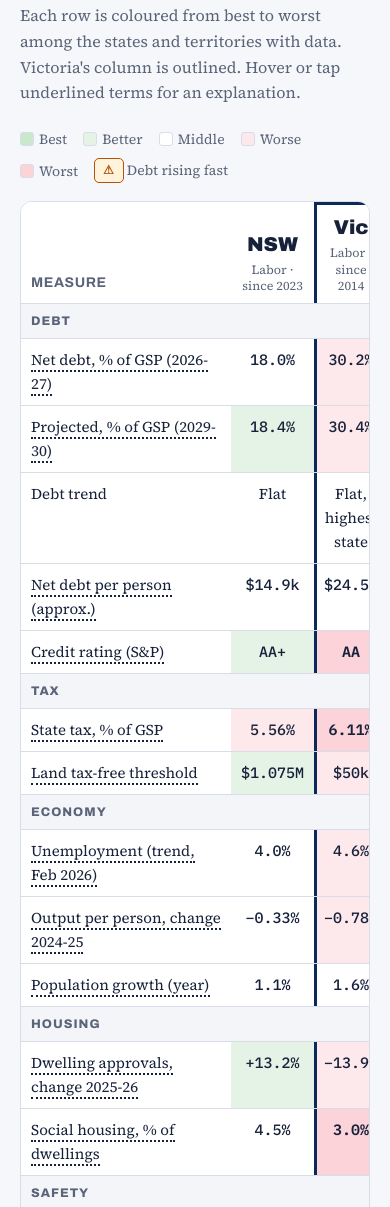
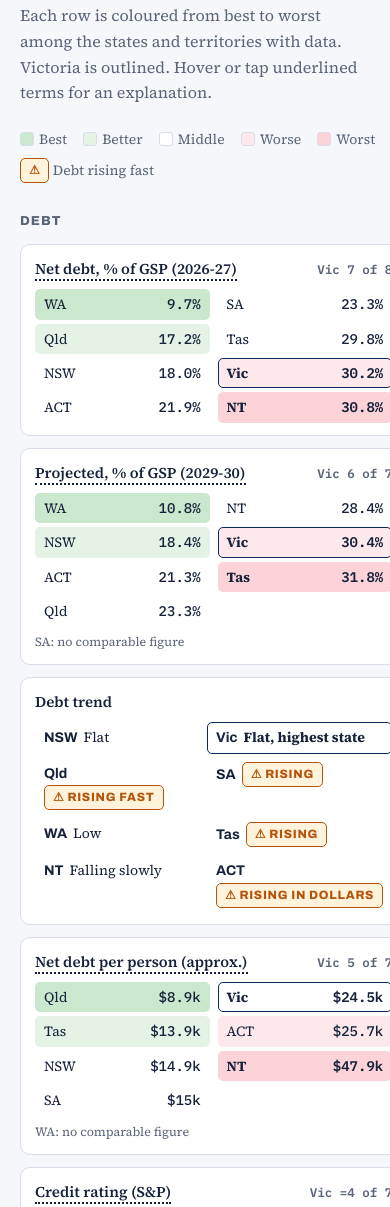
Before and after one commit to BrianK1080/government_performance, a plain HTML site: page index.html in a window 390 px wide. Shown: the part 3752-4959 px from the top of the page. Drawn offline with Linux system fonts and the light colour scheme.

Commit message:
Phone version of the state-by-state table
Co-Authored-By: Claude Opus 5.5 <noreply@anthropic.com>
Claude-Session: https://claude.ai/code/session_01CYyEJVPYpgBqWodcV4my6N

```diff
--- a/index.html
+++ b/index.html
@@ -163,6 +163,22 @@ table.matrix .c-worst{background:var(--bad-soft);font-weight:700}
 table.matrix .vcol{box-shadow:inset 3px 0 0 var(--navy),inset -3px 0 0 var(--navy)}
 table.matrix thead .vcol{box-shadow:inset 3px 0 0 var(--navy),inset -3px 0 0 var(--navy),inset 0 3px 0 var(--navy)}
 table.matrix td.rank{font-family:var(--mono);font-size:13px;white-space:nowrap}
+.mstack{display:none}
+@media (max-width:700px){.matrix-wrap{display:none}.mstack{display:grid;gap:12px}}
+.mstack h4{font-family:var(--display);font-weight:800;text-transform:uppercase;font-size:13px;letter-spacing:.08em;color:var(--muted);margin:10px 0 0}
+.mm{background:var(--card);border:1px solid var(--rule);border-radius:10px;padding:12px 14px}
+.mm-h{display:flex;justify-content:space-between;gap:10px;align-items:baseline;font-size:15px;font-weight:600;margin-bottom:8px}
+.mm-r{font-family:var(--mono);font-size:12.5px;white-space:nowrap;color:var(--muted)}
+.mm-l{list-style:none;margin:0;padding:0;display:grid;grid-template-columns:1fr 1fr;grid-auto-flow:column;gap:4px 8px}
+.mm-l li{display:flex;justify-content:space-between;gap:6px;font-size:14px;padding:3px 8px;border-radius:5px;border:1px solid transparent}
+.mm-l li .v{font-family:var(--mono);font-variant-numeric:tabular-nums;white-space:nowrap}
+.mm-l li.c-best{background:var(--good-soft)}.mm-l li.c-good{background:var(--good-fill)}.mm-l li.c-poor{background:var(--bad-fill)}.mm-l li.c-worst{background:var(--bad-soft);font-weight:700}
+.mm-l li.vic{border-color:var(--navy);font-weight:700}
+.mm-l.text{grid-auto-flow:row}
+.mm-l.text li{display:block}
+.mm-l.text li b{font-family:var(--display);margin-right:6px}
+.mm .nd{font-size:12.5px;color:var(--muted);margin-top:6px}
+.mstack .tip::after{left:0;transform:none;max-width:260px}
 .legend{display:flex;flex-wrap:wrap;gap:8px 16px;font-size:14px;color:var(--muted);align-items:center}
 .sw{display:inline-block;width:14px;height:14px;border-radius:3px;vertical-align:-2px;margin-right:5px;border:1px solid var(--rule)}
 
@@ -335,7 +351,7 @@ footer ul{margin:0;padding-left:18px;display:grid;gap:4px}
 
 <!-- STATE MATRIX -->
 <section id="states">
-  <div class="sec-head"><h2>State by state</h2><span class="kick">Each row is coloured from best to worst among the states and territories with data. Victoria's column is outlined. Hover or tap underlined terms for an explanation.</span></div>
+  <div class="sec-head"><h2>State by state</h2><span class="kick">Each row is coloured from best to worst among the states and territories with data. Victoria is outlined. Hover or tap underlined terms for an explanation.</span></div>
   <div class="stack">
     <div class="legend">
       <span><span class="sw" style="background:var(--good-soft)"></span>Best</span>
@@ -346,6 +362,7 @@ footer ul{margin:0;padding-left:18px;display:grid;gap:4px}
       <span><span class="badge b-warn">⚠</span> Debt rising fast</span>
     </div>
     <div class="matrix-wrap" id="matrix"></div>
+    <div class="mstack" id="matrix-m"></div>
     <p class="note">"—" means no comparable figure. Tap a measure's name for what it means.</p>
     <details class="about"><summary>About this data</summary><p>Governing party shown with the year it took office. Debt reflects decisions by current and earlier governments: Queensland's LNP took office in October 2024 and inherited part of its debt path. Tasmania's 2026-27 debt is an estimate. "—" means no comparable figure. Unemployment uses the February 2026 trend series, the latest with all six states; Victoria's August figure is 5.2%.</p></details>
   </div>
@@ -1011,6 +1028,32 @@ function rankOf(vals,i,dir){
   h+='</tbody></table>';
   document.getElementById("matrix").innerHTML=h;
 })();
+/* Phone version of the state table: each measure as a ranked list, best first */
+(function(){
+  const el=document.getElementById("matrix-m"); if(!el) return;
+  const esc=s=>String(s).replace(/&/g,"&amp;").replace(/"/g,"&quot;").replace(/</g,"&lt;");
+  let h="";
+  ROWS.forEach(r=>{
+    if(r.g){h+=`<h4>${r.g}</h4>`;return;}
+    const lab=r.tip?`<span class="tip" tabindex="0" data-tip="${esc(r.tip)}">${r.l}</span>`:r.l;
+    if(r.text){
+      h+=`<div class="mm"><div class="mm-h"><span>${lab}</span></div><ul class="mm-l text">`+
+        STATES.map(([st],i)=>`<li class="${i===VIC?"vic":""}"><b>${st}</b>${r.warn[i]?`<span class="badge b-warn">${r.text[i]}</span>`:r.text[i]}</li>`).join("")+`</ul></div>`;
+      return;
+    }
+    const have=STATES.map((x,i)=>i).filter(i=>r.v[i]!=null);
+    const none=STATES.map((x,i)=>i).filter(i=>r.v[i]==null);
+    const order=r.dir?[...have].sort((a,b)=>r.dir==="low"?r.v[a]-r.v[b]:r.v[b]-r.v[a]):have;
+    const rows=Math.ceil(order.length/2);
+    const rk=rankOf(r.v,VIC,r.dir);
+    h+=`<div class="mm"><div class="mm-h"><span>${lab}</span>${rk?`<span class="mm-r">Vic ${rk}</span>`:""}</div>`+
+      `<ol class="mm-l" style="grid-template-rows:repeat(${rows},auto)">`+
+      order.map(i=>`<li class="${[tierOf(r.v,i,r.dir),i===VIC?"vic":""].join(" ")}"><span>${STATES[i][0]}</span><span class="v">${r.f(r.v[i])}</span></li>`).join("")+`</ol>`+
+      (none.length?`<div class="nd">${none.map(i=>STATES[i][0]+(r.na&&r.na[i]?" ("+r.na[i]+")":"")).join(", ")}: ${none.some(i=>r.na&&r.na[i])?"not comparable":"no comparable figure"}</div>`:"")+
+      (r.dir?"":`<div class="nd">Not ranked; shown in state order.</div>`)+`</div>`;
+  });
+  el.innerHTML=h;
+})();
 /* Debt line chart */
 const CPI={1983:35.3,1992:59.9,1999:68.5,2008:91.6,2010:95.8,2014:105.9,2017:110.7,2019:114.8,2020:114.4,2021:118.8,2022:126.1,2023:133.7,2025:141.7,2026:147.1};
 const PTS=[[1983,9.4,19],[1988,null,27.5],[1992,32,32],[1999,4.9,3.3],[2008,2.3,1.0],[2010,8.0,2.5],[2014,21.2,6.0],[2017,16.0,3.9],[2019,25.5,5.2],[2020,44.3,9.5],[2021,72.7,15.6],[2022,100.0,19.9],[2023,116.7,20.5],[2025,150.9,23.7],[2026,160.7,24.0],[2027,175.6,24.9,1],[2030,199.3,24.4,1]];
```
